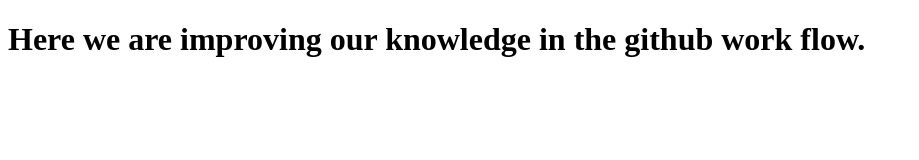
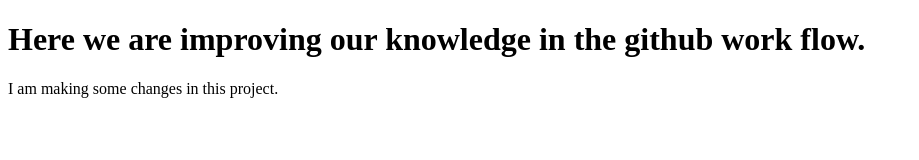
Before and after one commit to bilal-akmal-2004/Github-Work-FLow-Practice, a plain HTML site: page helloWorld.html in a window 1280 px wide. Shown: the whole page, without its empty margins (0-919 px from the left). Drawn offline with Linux system fonts and the light colour scheme.

Commit message:
New changes done in the project.

```diff
--- a/helloWorld.html
+++ b/helloWorld.html
@@ -7,5 +7,6 @@
   </head>
   <body>
     <h1>Here we are improving our knowledge in the github work flow.</h1>
+    <p>I am making some changes in this project.</p>
   </body>
 </html>
```
